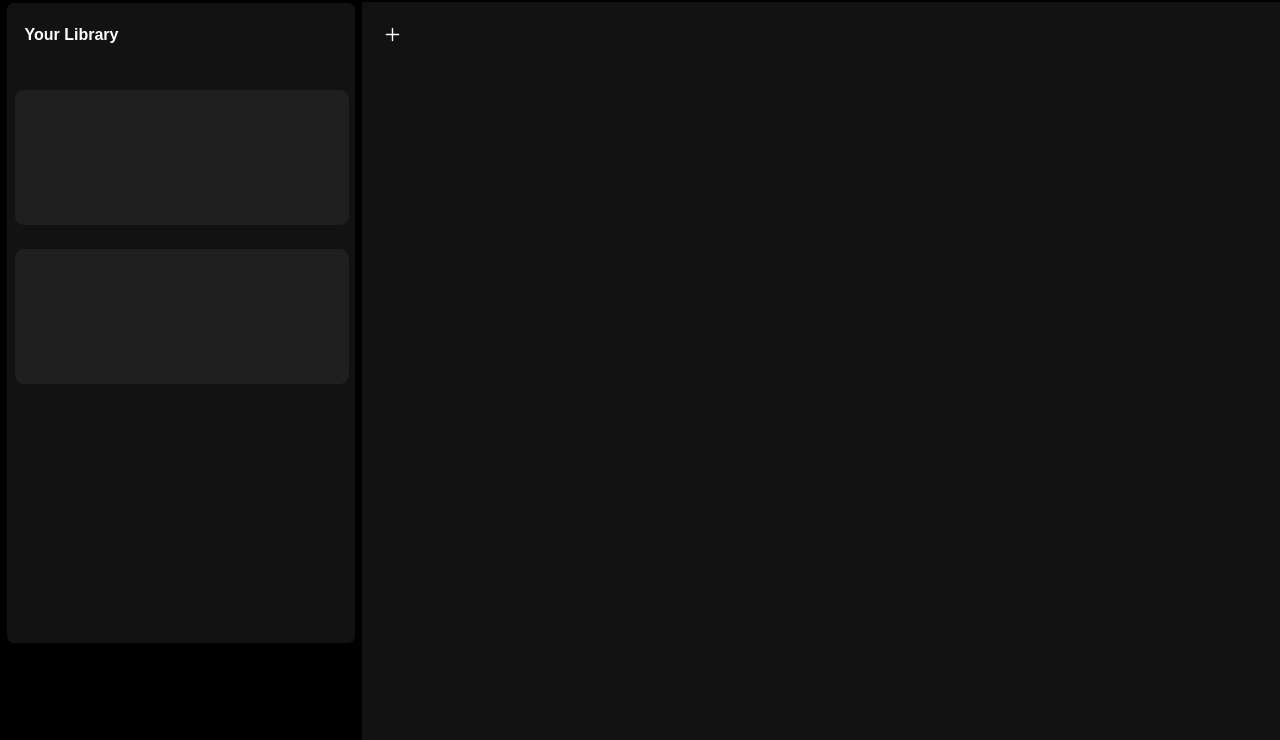
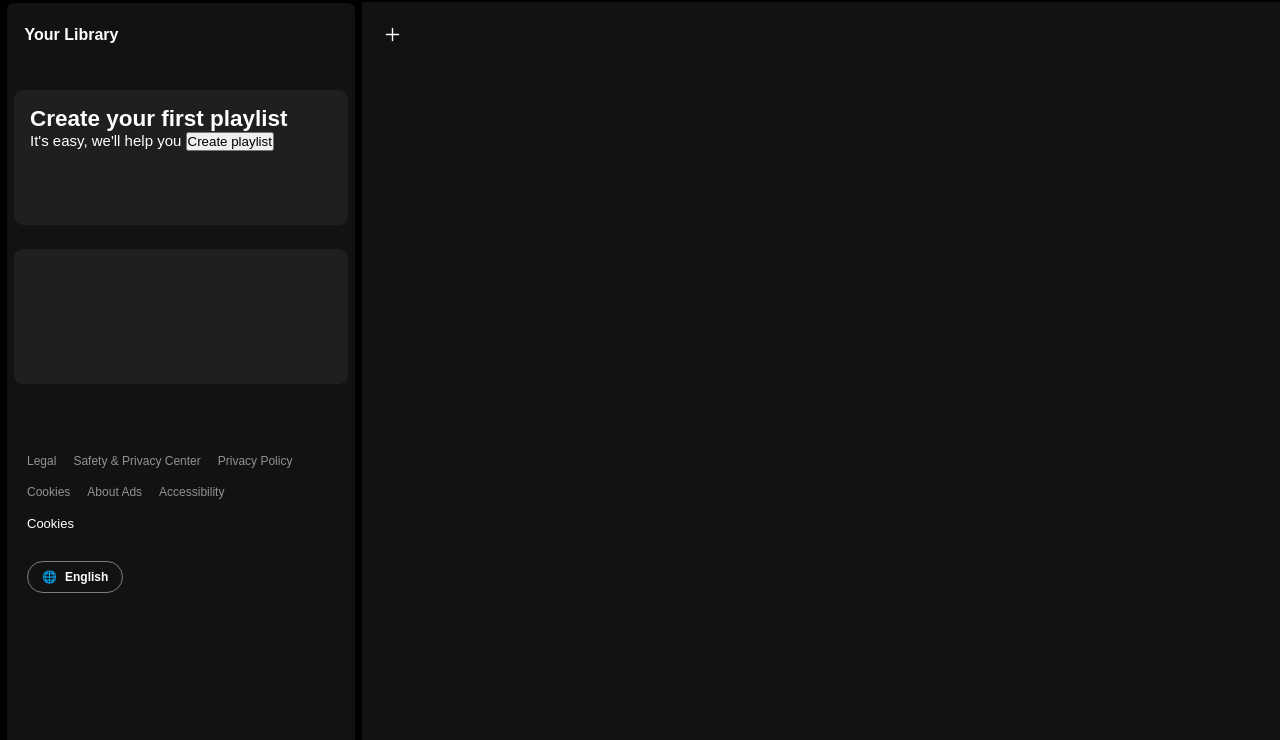
Before and after one commit to Abhishekfc/Spotify_clone, a plain HTML site: page index.html in a window 1280 px wide. Shown: the part 60-800 px from the top of the page. Drawn offline with Linux system fonts and the light colour scheme.

Commit message:
created left part footer

```diff
--- a/index.html
+++ b/index.html
@@ -61,6 +61,9 @@
 
                 <div class="box2">
                     <div class="create-playlist">
+                        <h2>Create your first playlist</h2>
+                        It's easy, we'll help you
+                        <button>Create playlist</button>
 
                     </div>
 
@@ -69,9 +72,32 @@
                     </div>
                 </div>
 
+                <div class="footer">
+                    <div class="footer-links">
+                        <a href="https://www.spotify.com/in-en/legal/">Legal</a>
+                        <a href="https://www.spotify.com/in-en/safetyandprivacy/">Safety & Privacy Center</a>
+                        <a href="https://www.spotify.com/in-en/legal/privacy-policy/">Privacy Policy</a>
+                        <a href="https://www.spotify.com/legal/cookies-policy/">Cookies</a>
+                        <a href="https://www.spotify.com/in-en/legal/privacy-policy/#s3">About Ads</a>
+                        <a href="https://www.spotify.com/in-en/accessibility/">Accessibility</a>
+                    </div>
+
+                    <div class="extracookies">
+                        <a href="https://www.spotify.com/in-en/accessibility/">Cookies</a>
+                    </div>
+
+                    <div class="language-button">
+                        <span>🌐</span> English
+                    </div>
+                </div>
+
+
+
+
             </div>
+        </div>
 
-        </div>
+
 
 
 
--- a/style.css
+++ b/style.css
@@ -200,8 +200,9 @@ body {
     margin: -2px;
 }
 
-.left .library {
-    height: 80%;
+.library {
+    height: 100vh;
+    position: relative;
 }
 
 .heading {
@@ -225,59 +226,85 @@ body {
 
 
 .library .box2 {
-    height: 70%;
+    height: 46%;
     overflow-y: auto;
     overflow-x: hidden;
+    font-family: sans-serif;
+    font-size: 15px;
 }
 
-.library .box2 .create-playlist {
-    height: 135px;
+.library .box2 .create-playlist,
+.library .box2 .browse-podcast {
+    height: 135px;              /* Fixed height stays as is */
+    padding: 16px;              /* You can now add padding */
+    box-sizing: border-box;     /* Padding won't break the fixed height */
     width: 96%;
     background-color: #1f1f1f;
     border-radius: 9px;
-    margin-top: 24px;
-    margin-left: 8px;
+    margin: 24px auto 0 auto;
 
 }
 
-.library .box2 .browse-podcast {
-    height: 135px;
-    width: 96%;
-    background-color: #1f1f1f;
-    border-radius: 9px;
-    margin-top: 24px;
-    margin-left: 8px;
+.footer {
+    padding: 20px;
+    display: flex;
+    flex-direction: column;
+    gap: 15px;
+}
+
+.footer-links {
+    display: flex;
+    flex-wrap: wrap;
+    gap: 17px;
+}
+
+.footer-links a {
+    color: rgb(146, 146, 146);
+    font-size: 12px;
+    font-family: sans-serif;
+    text-decoration: none;
+}
+
+.footer-links a:hover {
+    text-decoration: underline;
+}
+
+.footer .extracookies {
+    margin-bottom: 14px;
 
 }
-.library .box2 {
-  scrollbar-width: none;
-  -ms-overflow-style: none;
+
+.footer .extracookies a{
+    margin-bottom: 14px;
+    color: rgb(255, 255, 255);
+    font-size: 13px;
+    font-family: sans-serif;
+    text-decoration: none;
 }
 
-.library .box2::-webkit-scrollbar {
-  display: none;
+.language-button {
+    display: inline-flex;
+    align-items: center;
+    gap: 8px;
+    padding: 8px 14px;
+    border-radius: 20px;
+    font-size: 12px;
+    font-weight: bold;
+    font-family: sans-serif;
+    color: #fff;
+    border: 1px solid #7e7c7c;
+    cursor: pointer;
+    width: fit-content;
+
+    transition: transform 0.2s ease, border-color 0.2s ease;
 }
 
-.library .box2:hover {
-  scrollbar-width: thin;
-  scrollbar-color: rgba(128, 128, 128, 0.3) transparent;
+.language-button:hover {
+    transform: scale(1.05);
+
+    border-color: #c8c6c6;
+
 }
-
-.library .box2:hover::-webkit-scrollbar {
-  display: block;
-  width: 8px;
-}
-
-.library .box2:hover::-webkit-scrollbar-thumb {
-  background-color: rgba(128, 128, 128, 0.3);
-  border-radius: 0;
-}
-
-.library .box2:hover::-webkit-scrollbar-track {
-  background: transparent;
-}
-
-
 
 
 .right {
```
